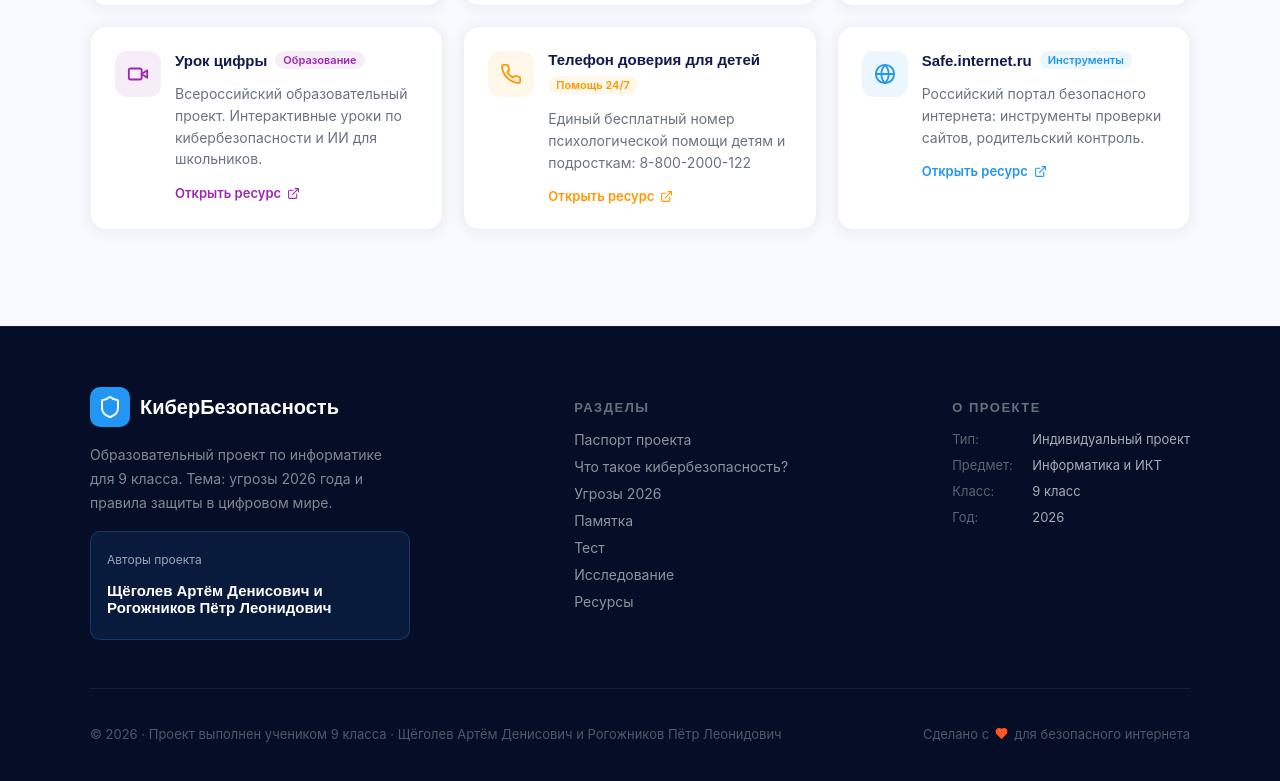
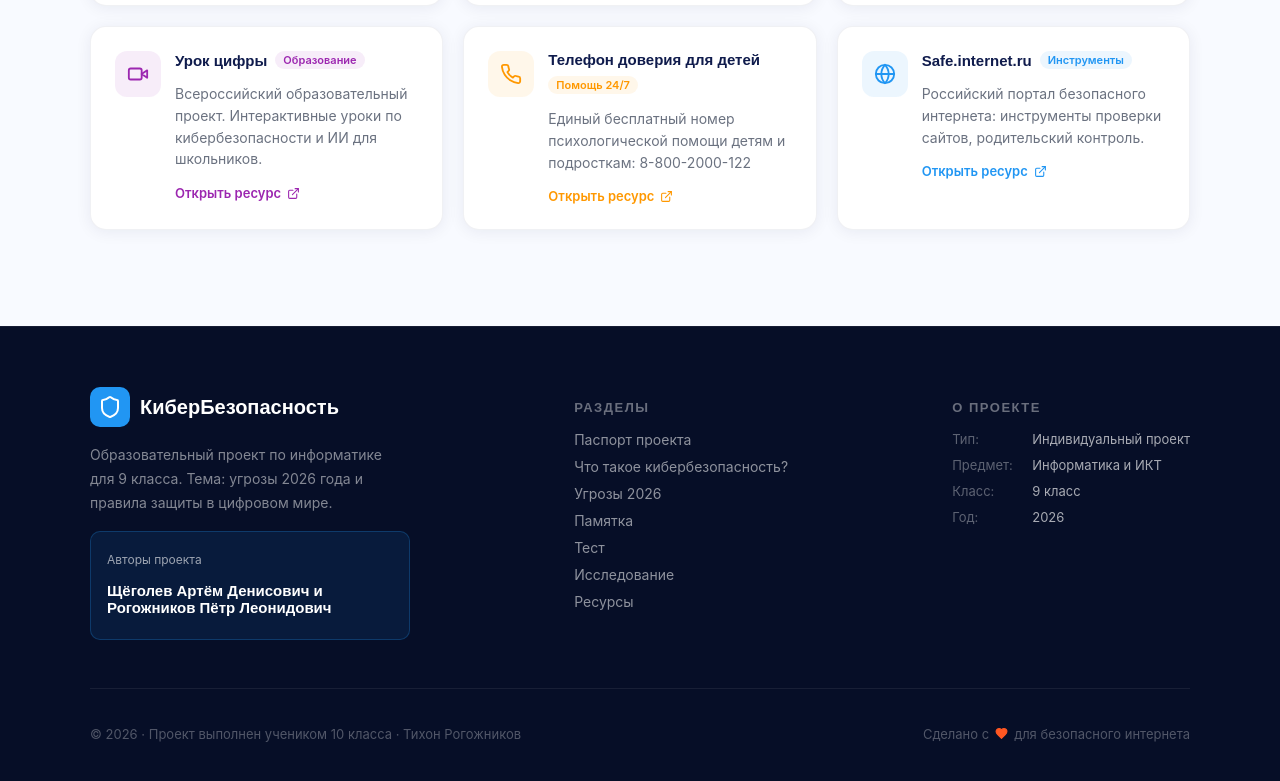
Before and after one commit to Mimi-by-typh/cybersecurity-project, a React (Vite) app: page / in a window 1280 px wide. Shown: the part 9288-10069 px from the top of the page. Built offline with nearby package versions, Linux system fonts and the light colour scheme.

Commit message:
Update Footer.tsx

```diff
--- a/app/components/Footer.tsx
+++ b/app/components/Footer.tsx
@@ -264,8 +264,8 @@ export function Footer() {
               color: "rgba(255,255,255,0.3)",
             }}
           >
-            © 2026 · Проект выполнен учеником 9 класса ·
-            Щёголев Артём Денисович и Рогожников Пётр Леонидович
+            © 2026 · Проект выполнен учеником 10 класса ·
+            Тихон Рогожников
           </p>
           <div
             style={{
```
